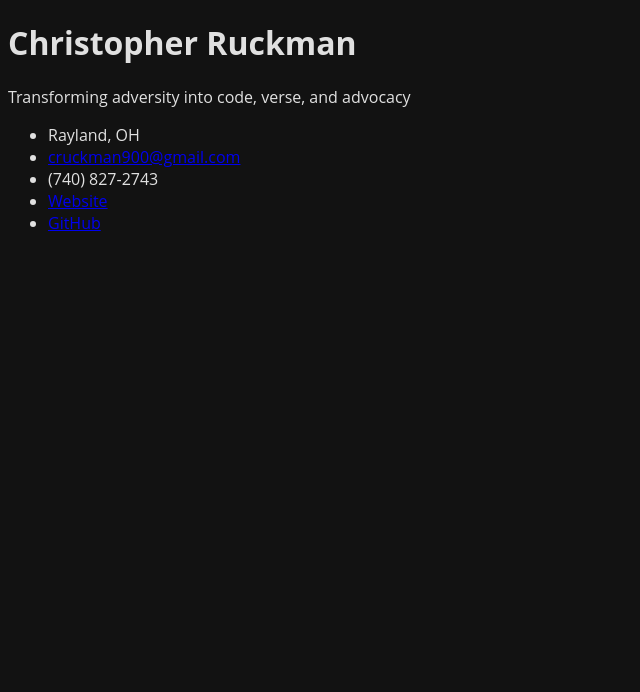
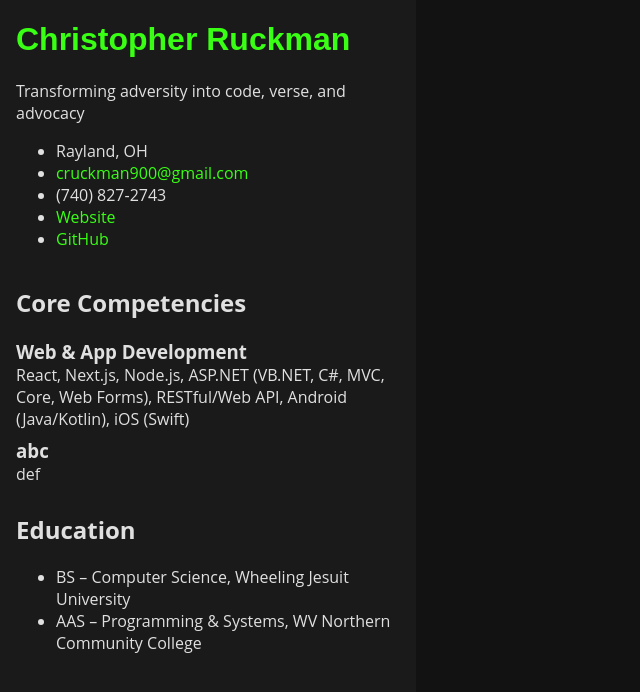
Before and after one commit to cruckman900/portfolio-ts, a Next.js app: page / in a window 1280 px wide. Shown: the top 692 px of the page, without its empty margins (0-640 px from the left). Built offline with nearby package versions, Linux system fonts and the light colour scheme.

Commit message:
working with data and styles to formulate strategy

```diff
--- a/public/resume.json
+++ b/public/resume.json
@@ -1,4 +1,5 @@
 {
+  "icon": "fa-solid fa-dragon",
   "name": "Christopher Ruckman",
   "tagline": "Transforming adversity into code, verse, and advocacy",
   "contact": {
@@ -9,8 +10,8 @@
     "github": "https://github.com/cruckman900"
   },
   "skills": [
-    "React", "Next.js", "Node.js", "ASP.NET", "Photoshop", "Blender",
-    "Legal Research", "Poetic Writing", "Strategic Problem Solving"
+    {"section": "Web & App Development", "content": "React, Next.js, Node.js, ASP.NET (VB.NET, C#, MVC, Core, Web Forms), RESTful/Web API, Android (Java/Kotlin), iOS (Swift)"},
+    {"section": "abc", "content": "def"}
   ],
   "education": [
     "BS – Computer Science, Wheeling Jesuit University",
--- a/src/components/Header.tsx
+++ b/src/components/Header.tsx
@@ -10,7 +10,7 @@ interface Props {
 }
 
 const Header: React.FC<Props> = ({ icon, name, tagline, contact }) => (
-    <header>
+    <header className="header">
         <h1><span className="no-print"><i className={icon}></i></span>{name}</h1>
         <p>{tagline}</p>
         <ul>
--- a/src/components/Sidebar.tsx
+++ b/src/components/Sidebar.tsx
@@ -0,0 +1,28 @@
+import React from 'react';
+import { Skill } from '@/types/resume';
+
+import '../styles/sidebar.scss';
+
+interface Props {
+    skills: Skill[];
+    education: string[];
+}
+
+const Sidebar: React.FC<Props> = ({ skills, education }) => (
+    <aside className="sidebar">
+        <h2>Core Competencies</h2>
+        {skills.map((skill, i) =>
+            (
+                <div className='sidebar-content' key={i}>
+                    <h3><strong>{skill.section}</strong></h3>
+                    <div>{skill.content}</div>
+                </div>
+            )
+        )}
+
+        <h2>Education</h2>
+        <ul>{education.map((edu, i) => <li key={i}>{edu}</li>)}</ul>
+    </aside>
+);
+
+export default Sidebar;
--- a/src/pages/index.tsx
+++ b/src/pages/index.tsx
@@ -1,7 +1,7 @@
 import { useEffect, useState } from 'react';
 import type { Resume } from '../types/resume';
 import Header from '../components/Header';
-// import Sidebar from '../components/Sidebar';
+import Sidebar from '../components/Sidebar';
 // import Section from '../components/Section';
 // import Experience from '../components/Experience';
 // import Projects from '../components/Projects';
@@ -19,6 +19,9 @@ export default function Home() {
     if (!resume) return <div>Loading...</div>;
 
     return (
-        <Header icon={resume.icon} name={resume.name} tagline={resume.tagline} contact={resume.contact} />
+        <div className="left-container">
+            <Header icon={resume.icon} name={resume.name} tagline={resume.tagline} contact={resume.contact} />
+            <Sidebar skills={resume.skills} education={resume.education} />
+        </div>
     )
 }
--- a/src/pages/layout.tsx
+++ /dev/null
@@ -1 +0,0 @@
-import '../styles/main.scss';
--- a/src/styles/base.scss
+++ b/src/styles/base.scss
@@ -1,3 +1,4 @@
 $bg: #121212;
 $text: #e0e0e0;
 $accent: #39FF14;
+$sidebar-bg: #1a1a1a;
--- a/src/styles/header.scss
+++ b/src/styles/header.scss
@@ -1,8 +1,13 @@
-@import 'base.scss';
+@use 'base';
 
 .header {
+    width: 30%;
+    background-color: base.$sidebar-bg;
+    padding: 0 1em;
+    color: base.$text;
+
   h1 {
-    color: $accent;
+    color: base.$accent;
     font-family: 'Oswald', sans-serif;
   }
 
@@ -12,7 +17,7 @@
   }
 
   a {
-    color: $accent;
+    color: base.$accent;
     text-decoration: none;
   }
 }
--- a/src/styles/main.scss
+++ b/src/styles/main.scss
@@ -1,7 +1,15 @@
-@import 'base.scss';
+@use 'base';
 
 body {
-  background-color: $bg;
-  color: $text;
-  font-family: 'Open Sans', sans-serif;
+    background-color: base.$bg;
+    color: base.$text;
+    font-family: 'Open Sans', sans-serif;
+    margin: 0;
+    padding: 0;
 }
+
+.left-container {
+    display: flex;
+    flex-direction: column;
+    height: 100vh;
+}
--- /dev/null
+++ b/src/styles/sidebar.scss
@@ -0,0 +1,18 @@
+@use 'base';
+
+.sidebar {
+    width: 30%;
+    height: 100vh;
+    background-color: base.$sidebar-bg;
+    margin: 0;
+    padding: 0 1rem;
+    color: base.$text;
+
+    h3 {
+        margin: 0;
+    }
+
+    &-content {
+        padding-bottom: .5rem;
+    }
+}
--- a/src/types/resume.d.ts
+++ b/src/types/resume.d.ts
@@ -6,6 +6,10 @@ export interface Contact {
     github: string;
 }
 
+export interface Skill {
+    section: string;
+    content: string;
+}
 export interface ExperienceItem {
     title: string;
     company: string;
@@ -18,7 +22,7 @@ export interface Resume {
     name: string;
     tagline: string;
     contact: Contact;
-    skills: string[];
+    skills: Skill[];
     education: string[];
     summary: string;
     achievements: string[];
```
